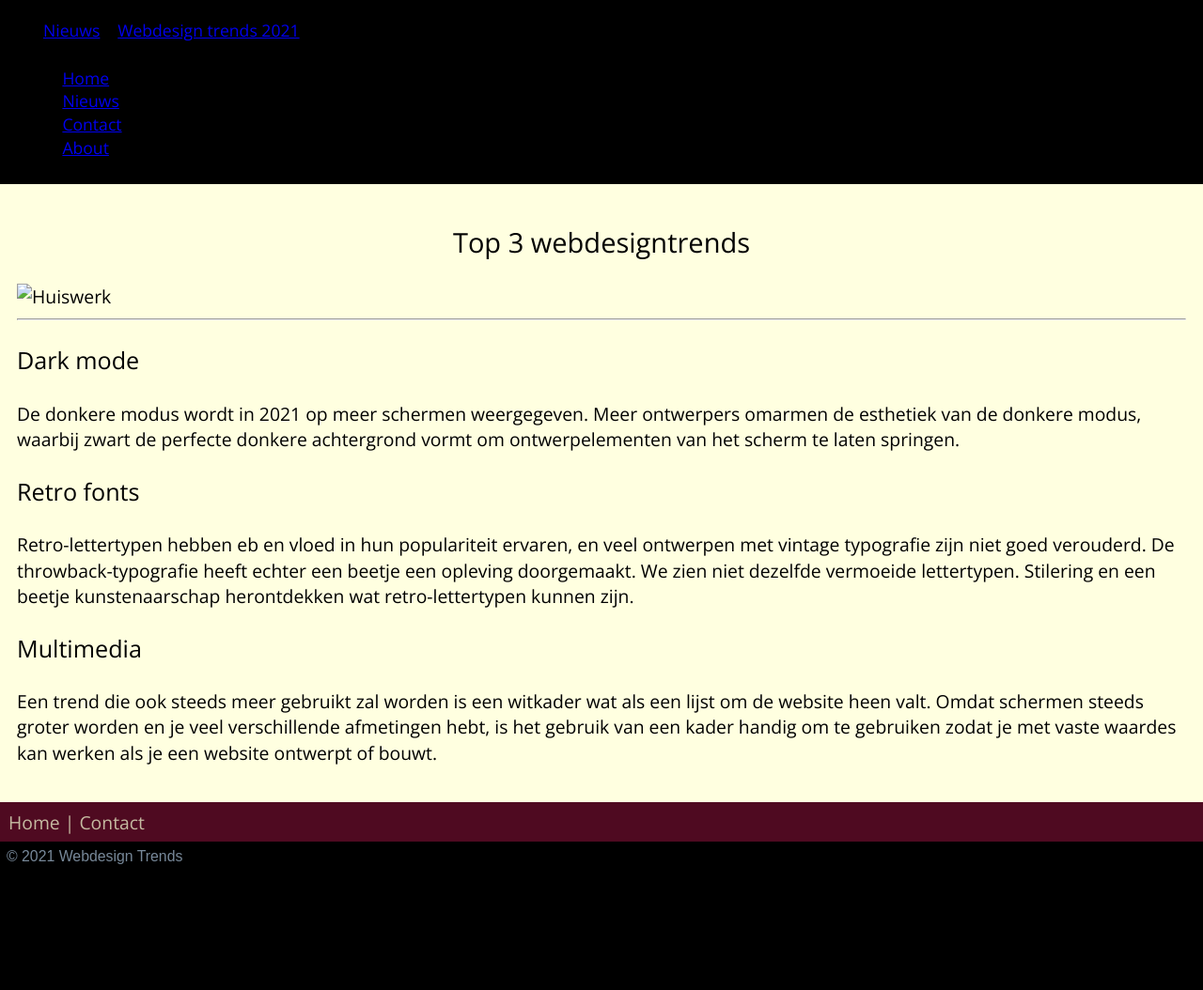
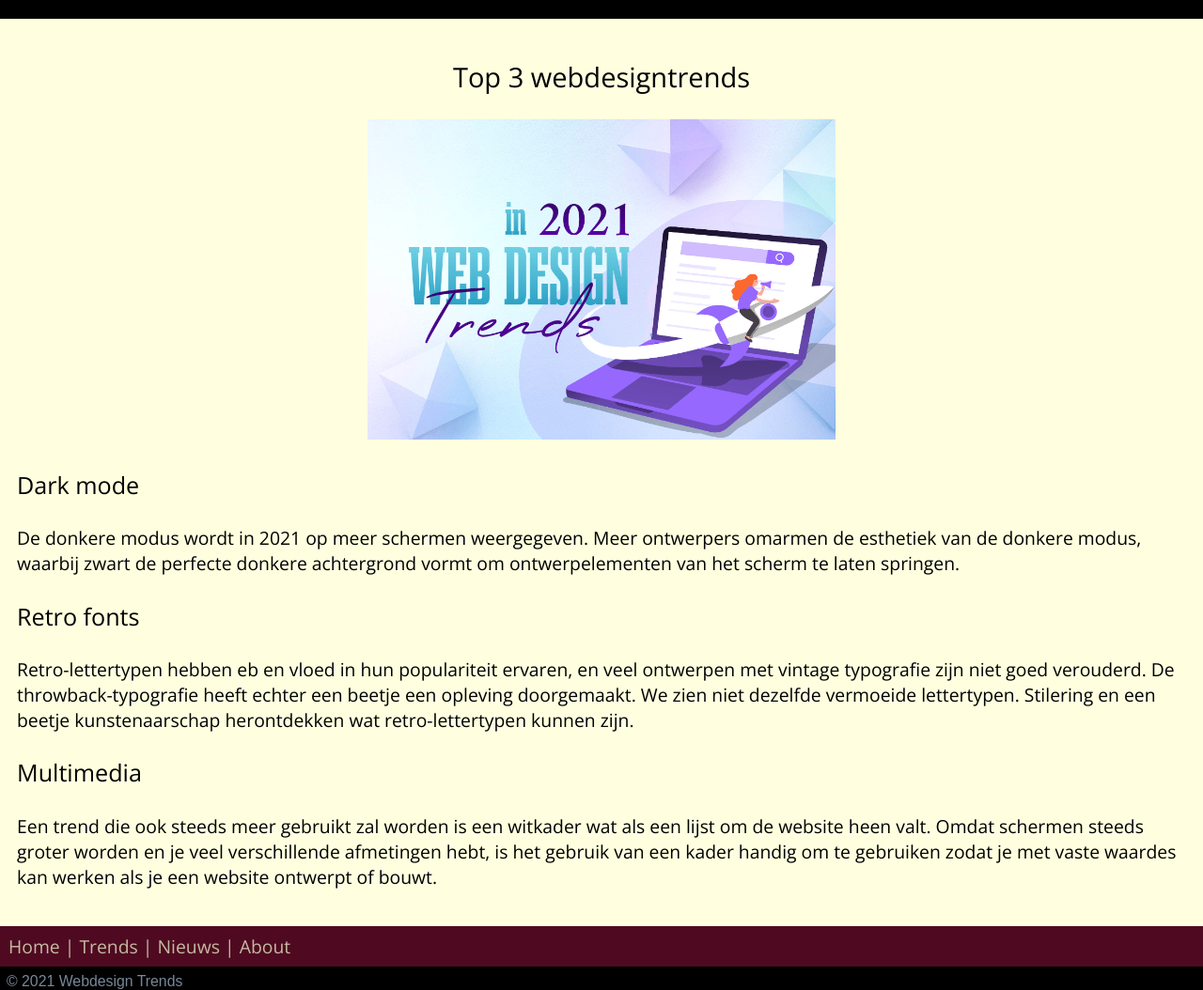
Before and after one commit to Sasha1295/webdesign-trends-2022, a plain HTML site: page html/webdesigntrends.htm in a window 1280 px wide. Shown: the part 160-1214 px from the top of the page at 94% size. Before the commit the page ends 1081 px from the top, so only its background shows below. Drawn offline with nearby package versions, Linux system fonts and the light colour scheme.

Commit message:
Update webdesigntrends.htm

```diff
--- a/html/webdesigntrends.htm
+++ b/html/webdesigntrends.htm
@@ -11,51 +11,25 @@
 		<link href="https://fonts.googleapis.com/css?family=Open+Sans" rel="stylesheet" type="text/css">
 		<link rel="icon" href="../favicon.ico">
 				<!-- Global site tag (gtag.js) - Google Analytics -->
-<script async src="https://www.googletagmanager.com/gtag/js?id=UA-109175705-1"></script>
+<script async src="https://www.googletagmanager.com/gtag/js?id=G-3WH6DP0P9T"></script>
 <script>
   window.dataLayer = window.dataLayer || [];
   function gtag(){dataLayer.push(arguments);}
   gtag('js', new Date());
 
-  gtag('config', 'UA-109175705-1');
+  gtag('config', 'G-3WH6DP0P9T');
 </script>
 </head>
 
-	<body>
+<body>
 
-           <header id="header">
+	<header id="header">
 			<div id="logo">
 				<h1 id="site-title"><a href="../index.htm">Webdesign trends 2021</a></h1>
 				<h3 id="site-slogan">Uw bron voor webdesign</h3>
-			</div>
-
-			<nav id="header-nav">
-				<div id="header-nav-link">
-					<a href="nieuws.htm">Nieuws</a></li>
-					<span class="text-separator">|</span>
-					<a href="webdesigntrends.htm">Webdesign trends 2021</a>
-				</div>
-			</nav>
 		</header>
 
-		    <nav id="primaire-nav">
-        <ul class="tab">
-            <li>
-				<a href="../index.htm">Home</a>
-			</li>
-            <li>
-				<a href="nieuws.htm">Nieuws</a>
-			</li>
-            <li>
-				<a href="contact.htm">Contact</a>
-			</li>
-		 <li>
-				<a href="about.htm">About</a>
-			</li>
-        </ul>
-    </nav>
-
-<div>
+		<div>
 	<script>
   (function() {
     var cx = '005510649233943357634:2pqlw-1hmka';
@@ -73,11 +47,7 @@
 		<section class="inhoud">
 			<div id="tekst-inhoud">
 				<h2>Top 3 webdesigntrends</h2>
-				<div class="webdesigntrends-afbeelding">
-				<img src="../afbeeldingen/webdesigntrends.png" alt="Huiswerk">
-			</div>
-
-				<hr>
+				<img id="mountain" src="../afbeeldingen/webdesign2.png" alt="webdesign-img">
 				<h3>Dark mode</h3>
 				<p>
 					De donkere modus wordt in 2021 op meer schermen weergegeven. Meer ontwerpers omarmen de esthetiek van de donkere modus, waarbij zwart de perfecte donkere
@@ -95,15 +65,20 @@
 			</div>
 		</section>
 
+
 		<nav id="voet-nav">
 			<a href="../index.htm">Home</a>
 			<span class="text-separator">|</span>
-			<a href="contact.htm">Contact</a>
+			<a href="webdesigntrends.htm">Trends</a>
+			<span class="text-separator">|</span>
+			<a href="nieuws.htm">Nieuws</a>
+			<span class="text-separator">|</span>
+			<a href="about.htm">About</a>
 		</nav>
 
 		<footer id="footer">
 			<div class="left">
-				&copy; 2021 Webdesign Trends
+				&copy; 2021 <a href="#">Webdesign Trends</a>
 			</div>
 		</footer>
 	</body>
```
